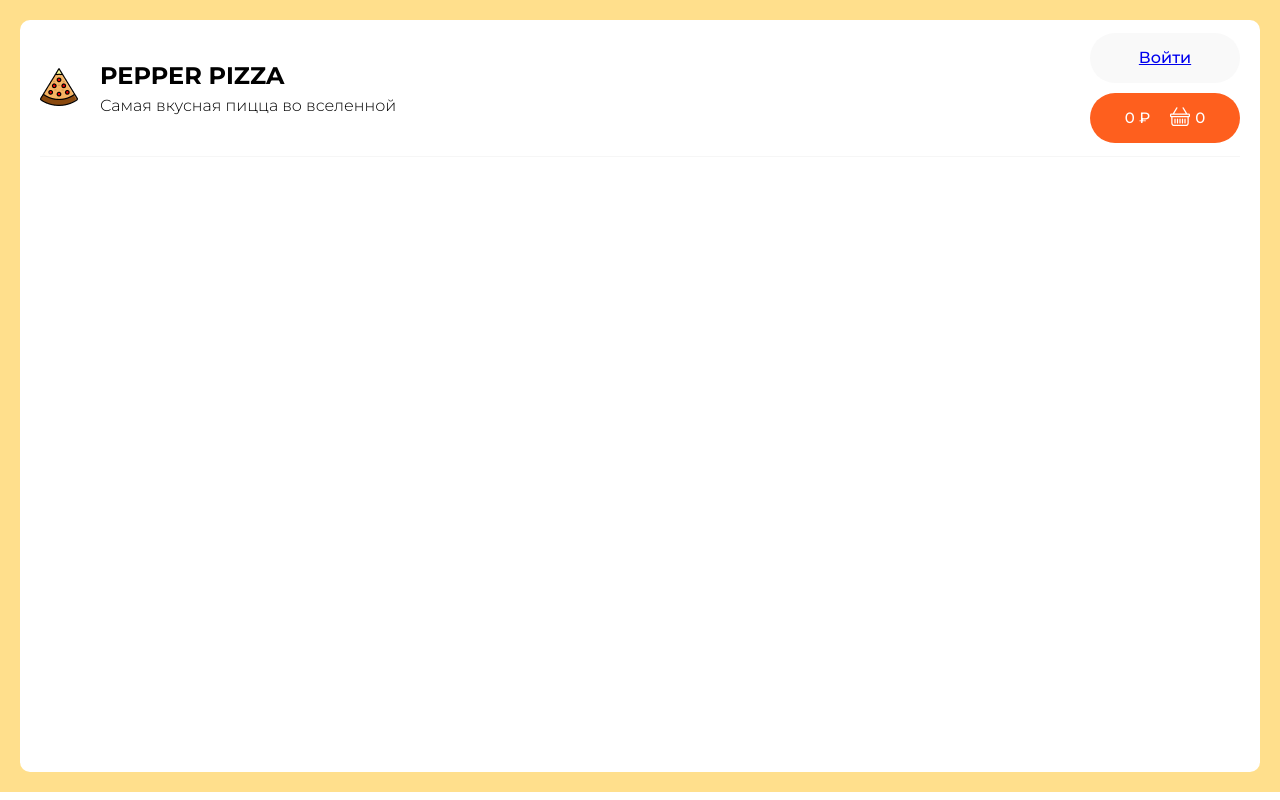
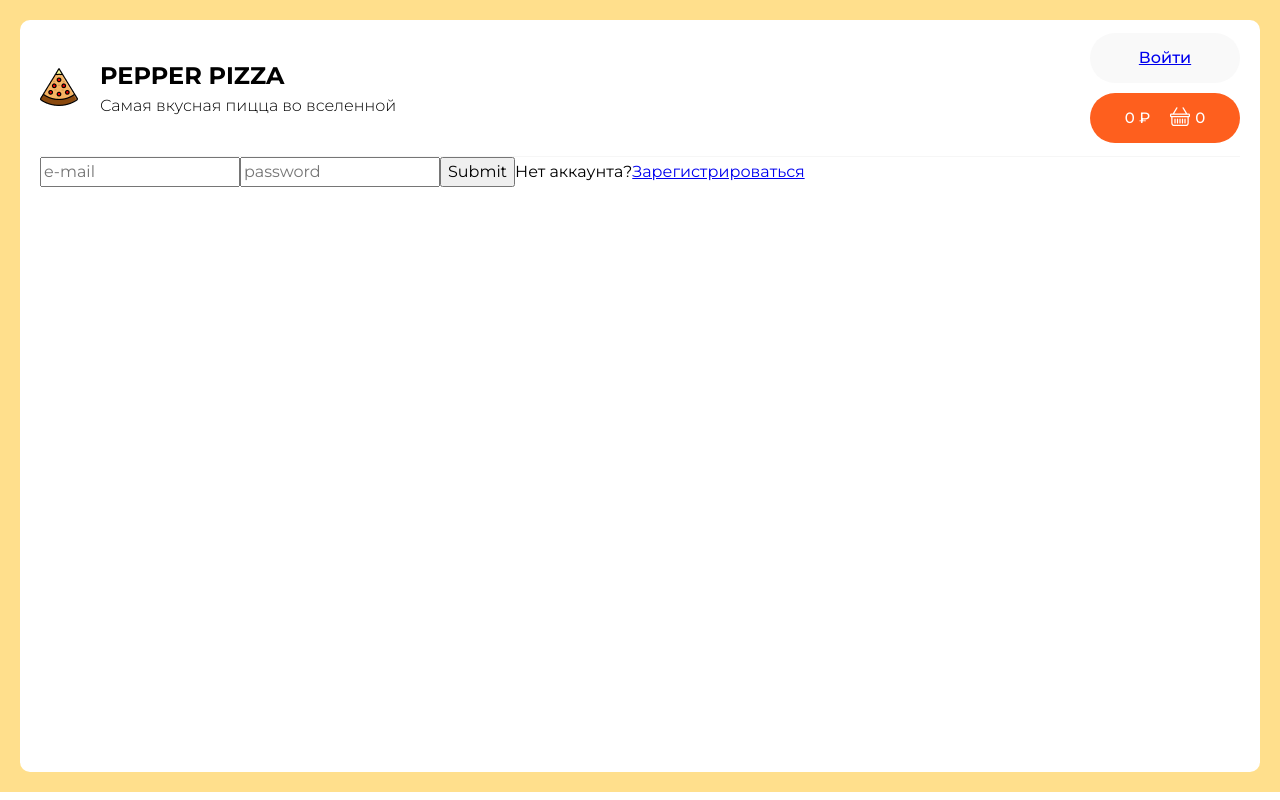
Before and after one commit to AlenaRudenko/pepper-pizza, a React (Create React App) app: page /auth in a window 1280 px wide. Built offline with nearby package versions, Linux system fonts and the light colour scheme; no server answers.

Commit message:
fix some bugs

```diff
--- a/src/Main.tsx
+++ b/src/Main.tsx
@@ -13,6 +13,7 @@ import { Route, Routes } from "react-router-dom";
 import { MainPage } from "./pages/main-page/content/MainPage";
 import { AccountPage } from "./pages/account-page/AccountPage";
 import { ProfilePage } from "./pages/profile-page/ProfilePage";
+import { AuthPage } from "./pages/auth-page/AuthPage";
 
 interface IState {
   isLoading: boolean;
@@ -33,7 +34,7 @@ class MainComponent extends React.Component<IProps, IState> {
   async componentDidMount() {
     await axios
       .get<IPizza[]>("https://626d16545267c14d5677d9c2.mockapi.io/items")
-      .then((response) => this.props.setProducts(response.data));
+      .then((response) => this.props.setProducts(response.data.filter(item => +item.id <= 9)));
     this.setState({ isLoading: !this.state.isLoading });
   }
 
@@ -52,7 +53,7 @@ class MainComponent extends React.Component<IProps, IState> {
             }
           />
           <Route path='/basket' element={<OrderPageComponent />} />
-          <Route path='/profile' element={<ProfilePage />} />
+          <Route path='/auth' element={<AuthPage />} />
         </Routes>
       </div>
     );
--- a/src/components/AccountButton.tsx
+++ b/src/components/AccountButton.tsx
@@ -4,7 +4,7 @@ import "./../pages/main-page/header/styles.css";
 export const AccountButton = () => {
   return (
     <div className='account-button'>
-      <NavLink to='/account'>Войти</NavLink>
+      <NavLink to='/auth'>Войти</NavLink>
     </div>
   );
 };
--- /dev/null
+++ b/src/pages/auth-page/AuthPage.tsx
@@ -0,0 +1,11 @@
+import { NavLink } from "react-router-dom"
+
+export const AuthPage = () => {
+    return <div>
+        <input placeholder="e-mail"></input>
+        <input placeholder="password"></input>
+        <button>Submit</button>
+        <span>Нет аккаунта?</span>
+        <NavLink to='/logon'>Зарегистрироваться</NavLink>
+    </div>
+}
--- a/src/pages/main-page/header/Header.tsx
+++ b/src/pages/main-page/header/Header.tsx
@@ -2,6 +2,7 @@ import React from "react";
 import { OrderButton } from "../../../components/OrderButton";
 import "./styles.css";
 import { AccountButton } from "./../../../components/AccountButton";
+import { NavLink } from "react-router-dom";
 
 export class Header extends React.Component {
   render() {
@@ -12,7 +13,7 @@ export class Header extends React.Component {
             <img src={require("./image.png")} />
           </div>
           <div className="header__text">
-            <h1>Pepper Pizza</h1>
+            <NavLink className="Link-decoration--logo" to='/'><h1>Pepper Pizza</h1></NavLink>
             <h3>Самая вкусная пицца во вселенной</h3>
           </div>
         </div>
--- a/src/pages/main-page/header/styles.css
+++ b/src/pages/main-page/header/styles.css
@@ -58,8 +58,8 @@
 .price {
   margin-right: 20px;
 }
-.Link-decoration {
-  color: white;
+.Link-decoration--logo {
+  color: black;
   font-weight: 500;
   font-size: 15px;
   text-decoration: none;
@@ -80,3 +80,9 @@
   cursor: pointer;
   box-shadow: 0px 5px 5px 0px #0000000a;
 }
+.Link-decoration {
+  color: white;
+  font-weight: 500;
+  font-size: 15px;
+  text-decoration: none;
+}
--- a/src/styles.css
+++ b/src/styles.css
@@ -117,3 +117,6 @@ select {
   column-gap: 30px;
   grid-template-columns: repeat(auto-fit, minmax(300px, 1fr));
 }
+NavLink {
+    text-decoration:none;
+}
```
Also changed, not shown: 1 other file (tests, documents, lock files or other folders).
